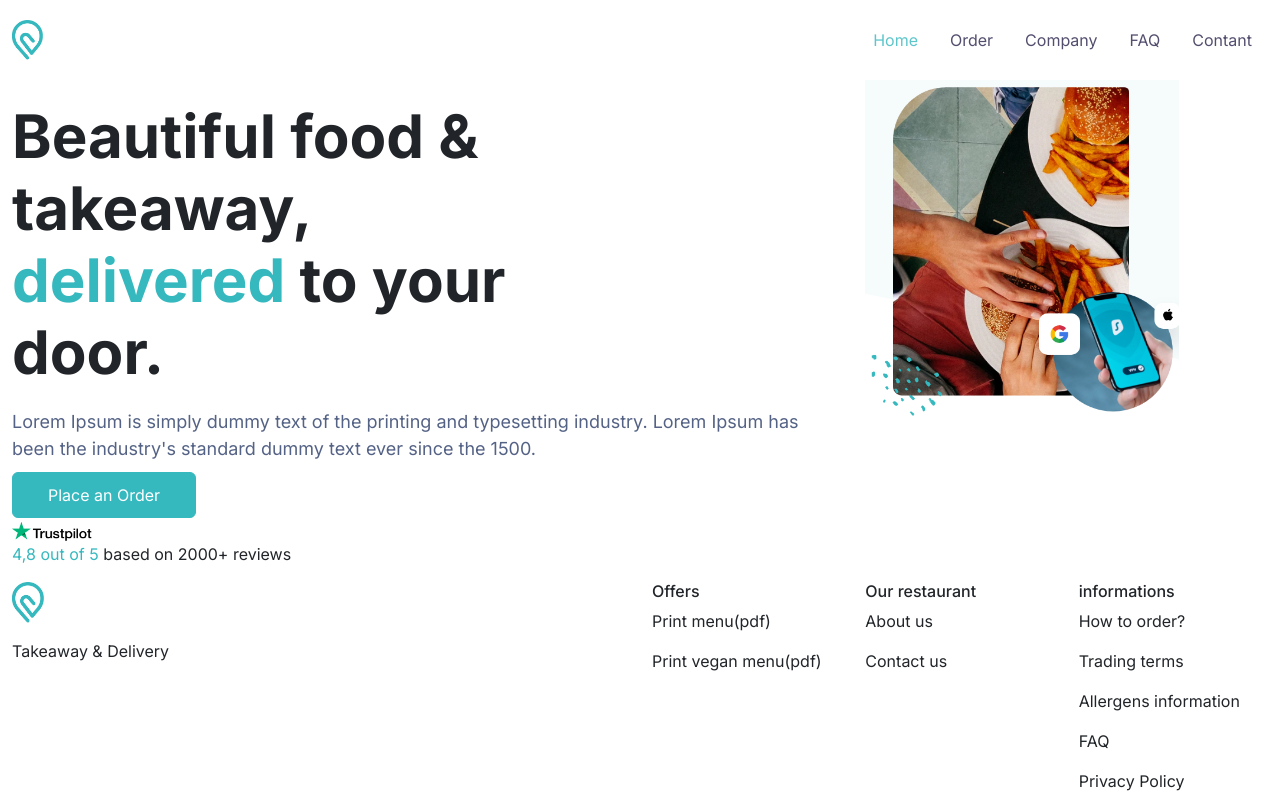
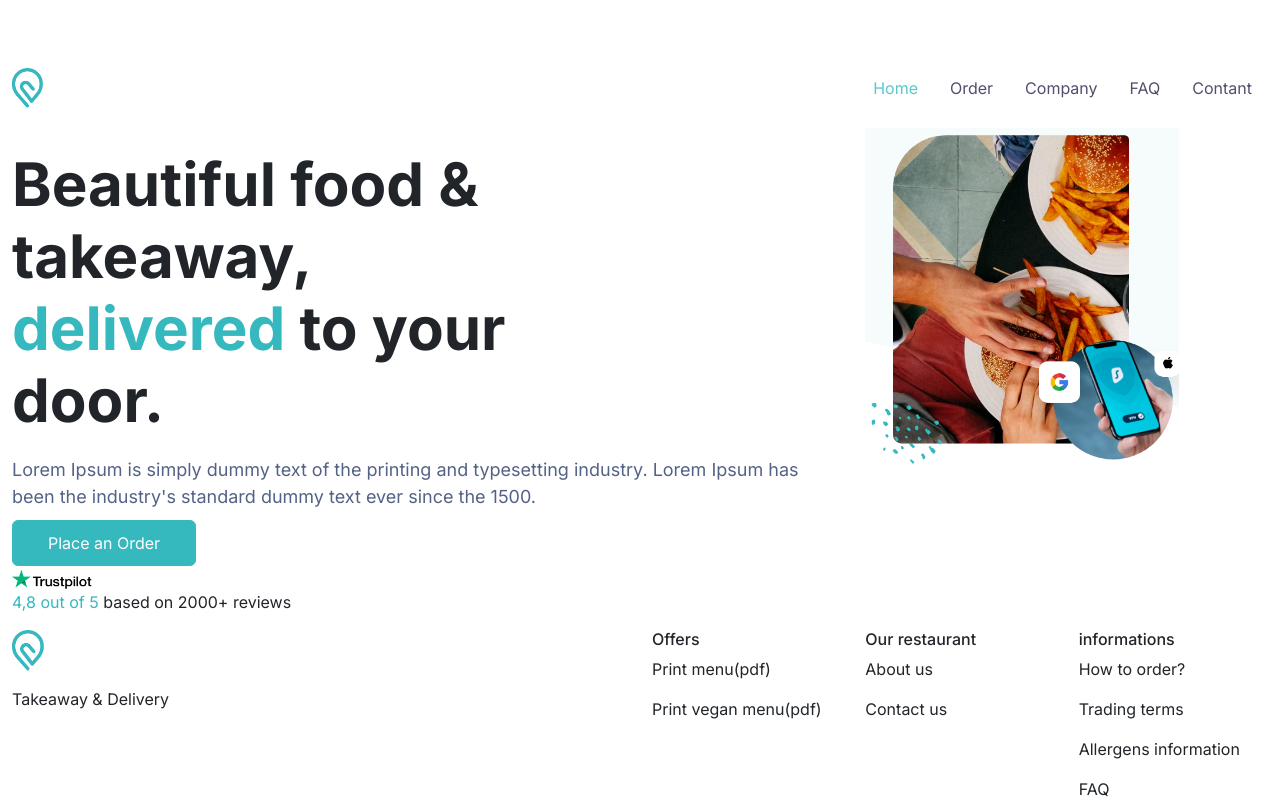
Before and after one commit to NorbertSido/restaurant-website, an Angular app: page / in a window 1280 px wide. Shown: the top 800 px of the page. Built offline with nearby package versions, Linux system fonts and the light colour scheme.

Commit message:
add banner section

```diff
--- a/src/app/components/home/home.component.css
+++ b/src/app/components/home/home.component.css
@@ -1,11 +1,30 @@
+/* Banner formatting */
+#banner{
+    /* Style */
+    font-size: 15px;
+    height: 20px;
+    min-height: 48px;
+    padding: 5px 3%;
+}
+#banner-wrap{
+    /* Style */
+    font-size: 15px;
+    height: 20px;
+    max-width: 1000px;
+}
+#wrap-text{
+    /* Style */
+    font-size:15px;
+    height:20px;
+    color: rgba(255, 255, 255, 0.8);
+}
 /* Hero title formatting */
 #hero-title{
-    /* Display */
+    /* Style */
+    margin: 20px 0;
     font-size: 60px;
-    margin: 20px 0;
+    font-weight: 700;
     max-width: 580px;
-    /* Style */
-    font-weight: 700;
 
 }
 
--- a/src/app/components/home/home.component.html
+++ b/src/app/components/home/home.component.html
@@ -1,8 +1,14 @@
+<!-- Banner section -->
+<div id="banner" class="d-flex row justify-content-center align-items-center brand">
+    <div id="banner-wrap" class="container-fluid d-flex row justify-content-center align-items-center p-0 m-0" >
+        <p id="wrap-text" class="text-center p-0 m-0">We're open and available for takeaway & delivery. Order Now</p>
+    </div>
+</div>
 <!-- Navbar component -->
 <app-navbar></app-navbar>
 
 <!-- Hero section -->
-<header class="container-fluid">
+<header class="container-fluid d-flex justify-content-center align-items-center">
     <div id="hero-container" class="row">
         <div id="hero-body" class="col-md-8">
             <h1 id="hero-title">
```
